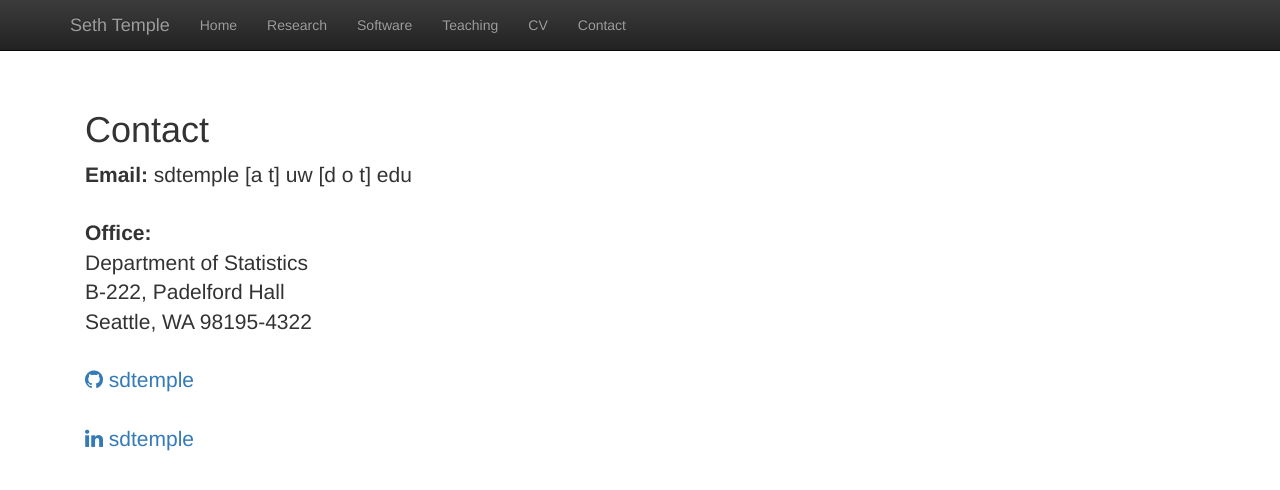
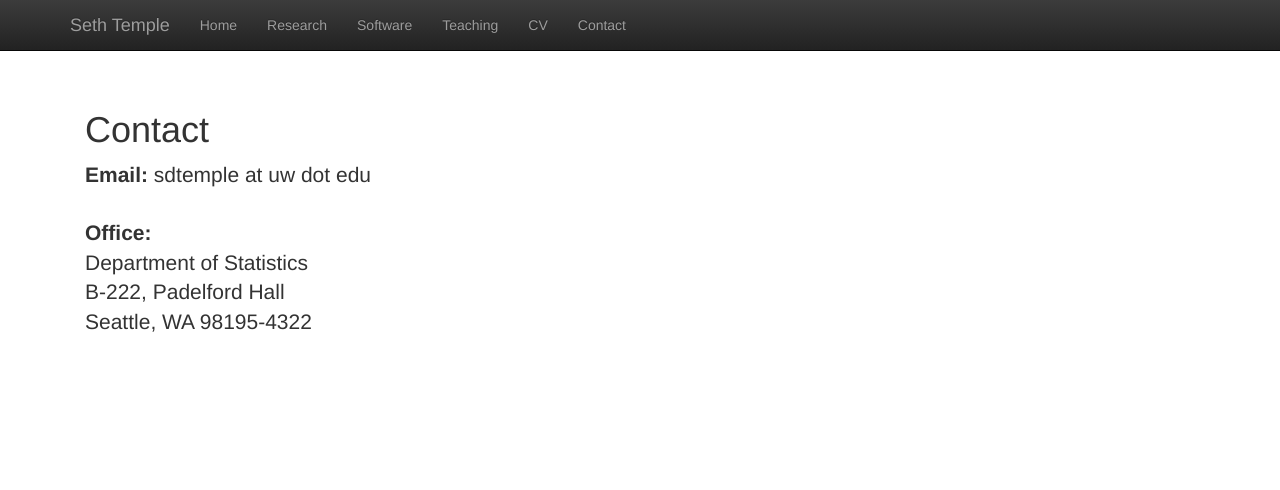
Before and after one commit to sdtemple/sdtemple.github.io, a Jekyll site: the page built from contact.html, in a window 1280 px wide. Shown: the top 490 px of the page. Built offline with Jekyll 4.4.1, drawn with Linux system fonts in a browser that asks for light colours; nearby versions of some CDN libraries; library files that are not in the unit come from our copies.

Commit message:
Update contact.html

```diff
--- a/contact.html
+++ b/contact.html
@@ -6,7 +6,7 @@ title:  'Contact'
 <h1>Contact</h1>
 
 <p class="lead">
-  <strong>Email:</strong> sdtemple [a t] uw [d o t] edu <br/>
+  <strong>Email:</strong> sdtemple at uw dot edu <br/>
 
   <br/>
 
@@ -14,9 +14,4 @@ title:  'Contact'
   Department of Statistics <br/>
   B-222, Padelford Hall <br/>
   Seattle, WA 98195-4322 <br/>
-
-  <br/>
-  <a href = "https://github.com/sdtemple"><i class="fa fa-github" aria-hidden="true"></i> sdtemple</a> <br/>
-  <br/>
-  <a href = "https://www.linkedin.com/in/sdtemple/"><i class="fa fa-linkedin" aria-hidden="true"></i> sdtemple</a> <br/>
 </p>
```
